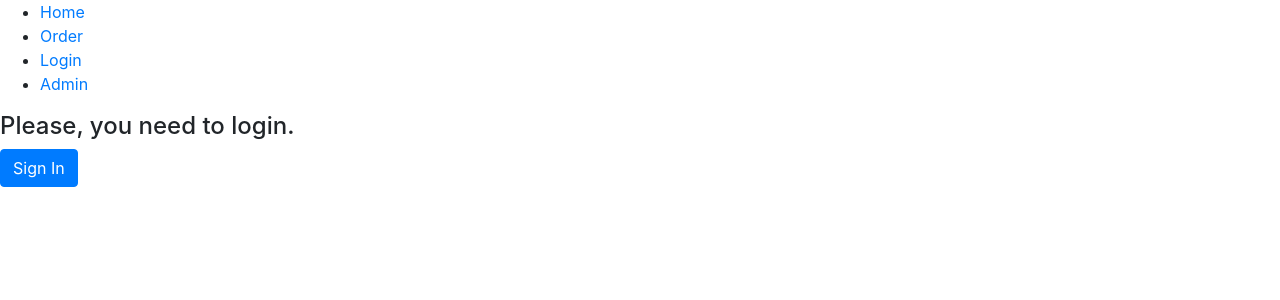
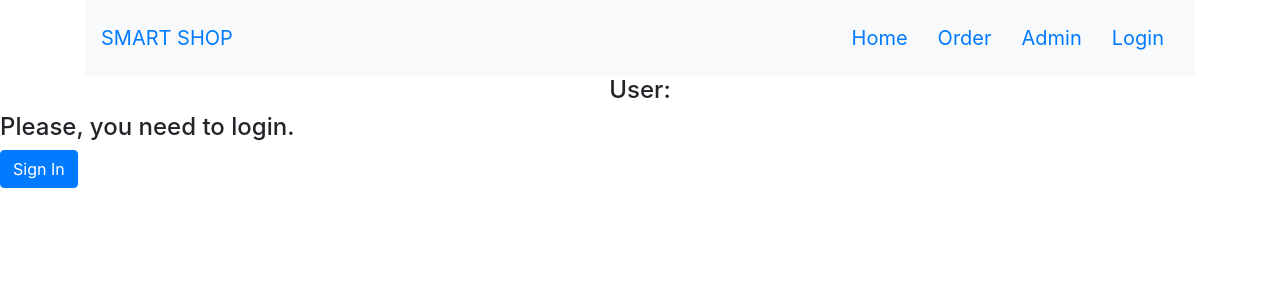
Before and after one commit to imranpranto04/smart-shop-client, a React (Create React App) app: page /login in a window 1280 px wide. Shown: the top 300 px of the page. Built offline with nearby package versions, Linux system fonts and the light colour scheme.

Commit message:
without order

```diff
--- a/package.json
+++ b/package.json
@@ -3,6 +3,7 @@
   "version": "0.1.0",
   "private": true,
   "dependencies": {
+    "@material-ui/core": "^4.11.3",
     "@testing-library/jest-dom": "^5.11.10",
     "@testing-library/react": "^11.2.6",
     "@testing-library/user-event": "^12.8.3",
--- a/src/App.js
+++ b/src/App.js
@@ -12,13 +12,24 @@ import AddProduct from './components/AddProduct/AddProduct';
 import Home from './components/Home/Home';
 import Login from './components/Login/Login';
 import Checkout from './components/Checkout/Checkout';
+import Header from './components/Header/Header';
+import { createContext, useState } from 'react';
+import PrivateRoute from './components/PrivateRoute/PrivateRoute';
+import Order from './components/Order/Order';
 
+export const UserContext = createContext();
 
 function App() {
+
+  const [loggedInUser, setLoggedInUser] = useState({});
+
   return (
+
+    <UserContext.Provider value={[loggedInUser, setLoggedInUser]}>
+
     <Router>
       <div>
-        <nav>
+        {/* <nav>
           <ul>
             <li>
               <Link to="/">Home</Link>
@@ -33,34 +44,43 @@ function App() {
               <Link to="/addProduct">Admin</Link>
             </li>
           </ul>
-        </nav>
+        </nav> */}
 
         {/* A <Switch> looks through its children <Route>s and
             renders the first one that matches the current URL. */}
+          <Header></Header>
+          <h4 className="text-center">User: {loggedInUser.name}</h4>
         <Switch>
-          <Route path="/order">
 
+        <Route path="/home">
+            <Home></Home>
           </Route>
 
-          <Route path="/addProduct">
+          <PrivateRoute path="/order">
+            <Order></Order>
+          </PrivateRoute>
+
+          <PrivateRoute path="/addProduct">
             <AddProduct />
-          </Route>
+          </PrivateRoute>
 
           <Route path="/login">
             <Login></Login>
           </Route>
 
-          <Route path="/checkout/:_id">
+          <PrivateRoute path="/checkout/:_id">
             <Checkout/>
-          </Route>
+          </PrivateRoute>
 
-          <Route path="/">
+          <Route exact path="/">
             <Home></Home>
           </Route>
 
         </Switch>
       </div>
     </Router>
+
+    </UserContext.Provider>
   );
 }
 
--- a/src/components/AddProduct/AddProduct.js
+++ b/src/components/AddProduct/AddProduct.js
@@ -44,14 +44,16 @@ const AddProduct = () => {
     }
 
     return (
-        <div>
-            <h1>Product added.</h1>
+        <div className="container">
+            <h2>Admin</h2>
+            <h4>Create Product</h4>
 
-            <form onSubmit={handleSubmit(onSubmit)}>
-
+            <form className="mt-3" onSubmit={handleSubmit(onSubmit)}>
+                <label>input product name</label>
                 <input name="name" defaultValue="New Product" {...register("example")}/>
                 <br/>
 
+                <label>input product price </label>
                 <input type="number" defaultValue="price" {...register("number")}/>
                 <br/>
 
--- a/src/components/Checkout/Checkout.js
+++ b/src/components/Checkout/Checkout.js
@@ -1,22 +1,56 @@
 import React, { useEffect, useState } from 'react';
 import { useParams } from 'react-router';
+import { Button } from 'react-bootstrap';
+
 
 const Checkout = () => {
 
-    const {_id} = useParams();
+    const { _id } = useParams();
     const [showProduct, setShowProduct] = useState([]);
 
-    useEffect( () => {
+    useEffect(() => {
         fetch(`http://localhost:5000/products${_id}`)
-        .then(res=> res.json())
-        .then(data => setShowProduct(data));
-    },[])
+            .then(res => res.json())
+            .then(data => setShowProduct(data));
+    }, [])
 
     return (
-        <div>
-            <h2>This is checkout.</h2>
-            <h1>{_id}</h1>
+        <div className="container">
+            <h2>Checkout</h2>
+
+            {/* <h1>{_id}</h1>
             <h4>Product Name: {showProduct.name}</h4>
+            <h4>Price: ${showProduct.price}</h4>
+            <h4>Quantity: 1</h4> */}
+
+            <table class="table">
+                <thead class="thead-light">
+                    <tr>
+                        <th scope="col">#</th>
+                        <th scope="col">Description</th>
+                        <th scope="col">Quantity</th>
+                        <th scope="col">Price</th>
+                    </tr>
+                </thead>
+                <tbody>
+                    <tr>
+                        <th scope="row">1</th>
+                        <td>{showProduct.name}</td>
+                        <td>1</td>
+                        <td>${showProduct.price}</td>
+                    </tr>
+
+                    <tr>
+                        <th scope="row"></th>
+                        <td><b>Total</b></td>
+                        <td></td>
+                        <td><b>${showProduct.price}</b></td>
+                    </tr>
+                </tbody>
+            </table>
+            <div className="d-flex justify-content-end">
+            <Button variant="danger">Order</Button>
+            </div>
         </div>
     );
 };
--- /dev/null
+++ b/src/components/Header/Header.css
@@ -0,0 +1,5 @@
+nav li{
+    margin: 15px  ;
+    text-decoration: none;
+    font-size: 20px;
+}
--- a/src/components/Header/Header.js
+++ b/src/components/Header/Header.js
@@ -1,9 +1,31 @@
 import React from 'react';
+import { Nav, Navbar } from 'react-bootstrap';
+import { Link } from 'react-router-dom';
+import './Header.css';
 
 const Header = () => {
     return (
-        <div>
-            This is header.
+        <div className="container">
+            <Navbar bg="light" expand="lg">
+                <Navbar.Brand className="">
+                    <Link to="/home">SMART SHOP</Link></Navbar.Brand>
+                <Navbar.Toggle aria-controls="basic-navbar-nav" />
+                <Navbar.Collapse id="basic-navbar-nav">
+                    <Nav className="ml-auto">
+                        <li><Link Link to="/home">Home</Link></li>
+                        <li><Link link to="/order">Order</Link></li>
+                        {/* <li><Link Link to="/login">Login</Link></li> */}
+                        <li><Link Link to="/addProduct">Admin</Link></li>
+                        <li>
+
+                            <Link to="/login">Login</Link>
+
+                        </li>
+
+                    </Nav>
+
+                </Navbar.Collapse>
+            </Navbar>
         </div>
     );
 };
--- a/src/components/Home/Home.js
+++ b/src/components/Home/Home.js
@@ -1,5 +1,7 @@
 import React, { useEffect, useState } from 'react';
 import ShowProduct from '../ShowProduct/ShowProduct';
+import CircularProgress from '@material-ui/core/CircularProgress';
+
 
 const Home = () => {
 
@@ -14,6 +16,9 @@ const Home = () => {
     return (
         <div className="container">
             <h1>This is Home.</h1>
+            {
+                products.length === 0 && <CircularProgress />
+            }
             <div className="row">
                 {
                     products.map(product => <ShowProduct product={product}></ShowProduct>)
--- a/src/components/Login/Login.js
+++ b/src/components/Login/Login.js
@@ -1,30 +1,41 @@
-import React from 'react';
+import React, { useContext } from 'react';
 import firebase from "firebase/app";
 import "firebase/auth";
 import firebaseConfig from '../../firebase.config';
 import { Button } from 'react-bootstrap';
+import { UserContext } from '../../App';
+import { useHistory, useLocation } from 'react-router';
 
-if (!firebase.apps.length) {
-    firebase.initializeApp(firebaseConfig);
-}
 
 const Login = () => {
+
+    const [loggedInUser, setLoggedInUser] = useContext(UserContext);
+
+    const history = useHistory();
+    const location = useLocation();
+    const { from } = location.state || { from: { pathname: "/" } };
+
+
+    if (!firebase.apps.length) {
+        firebase.initializeApp(firebaseConfig);
+    }
+
 
     const provider = new firebase.auth.GoogleAuthProvider();
 
     const handleSignIn = () => {
         firebase.auth().signInWithPopup(provider)
             .then((result) => {
-                const credential = result.credential;
-
-                const token = credential.accessToken;
-                const user = result.user;
+                const { displayName, email } = result.user;
+                const signInUser = { name: displayName, email }
+                setLoggedInUser(signInUser);
+                history.replace(from);
 
             }).catch((error) => {
-                const errorCode = error.code;
-                const errorMessage = error.message;
-                const email = error.email;
-                const credential = error.credential;
+                var errorCode = error.code;
+                var errorMessage = error.message;
+                var email = error.email;
+                var credential = error.credential;
             });
     }
 
--- /dev/null
+++ b/src/components/Order/Order.js
@@ -0,0 +1,11 @@
+import React from 'react';
+
+const Order = () => {
+    return (
+        <div>
+            <h1>This is order page.</h1>
+        </div>
+    );
+};
+
+export default Order;
--- /dev/null
+++ b/src/components/PrivateRoute/PrivateRoute.js
@@ -0,0 +1,28 @@
+import React, { useContext } from 'react';
+import { Redirect, Route } from 'react-router';
+import { UserContext } from '../../App';
+
+const PrivateRoute = ({ children, ...rest }) => {
+
+    const [loggedInUser, setLoggedInUser] = useContext(UserContext);
+
+    return (
+        <Route
+      {...rest}
+      render={({ location }) =>
+      loggedInUser.email ? (
+          children
+        ) : (
+          <Redirect
+            to={{
+              pathname: "/login",
+              state: { from: location }
+            }}
+          />
+        )
+      }
+    />
+    );
+};
+
+export default PrivateRoute;
```
Also changed, not shown: 1 other file (tests, documents, lock files or other folders).
